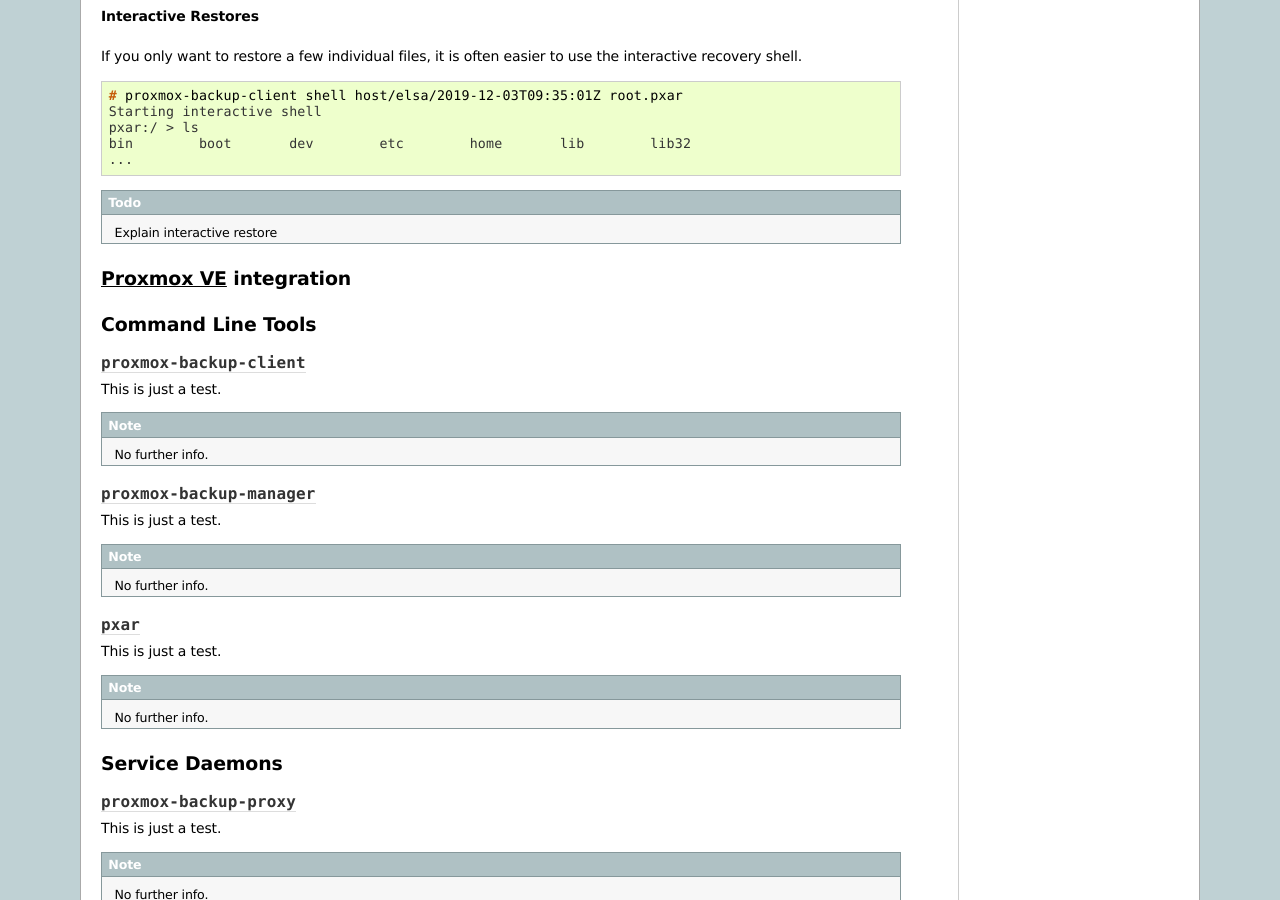
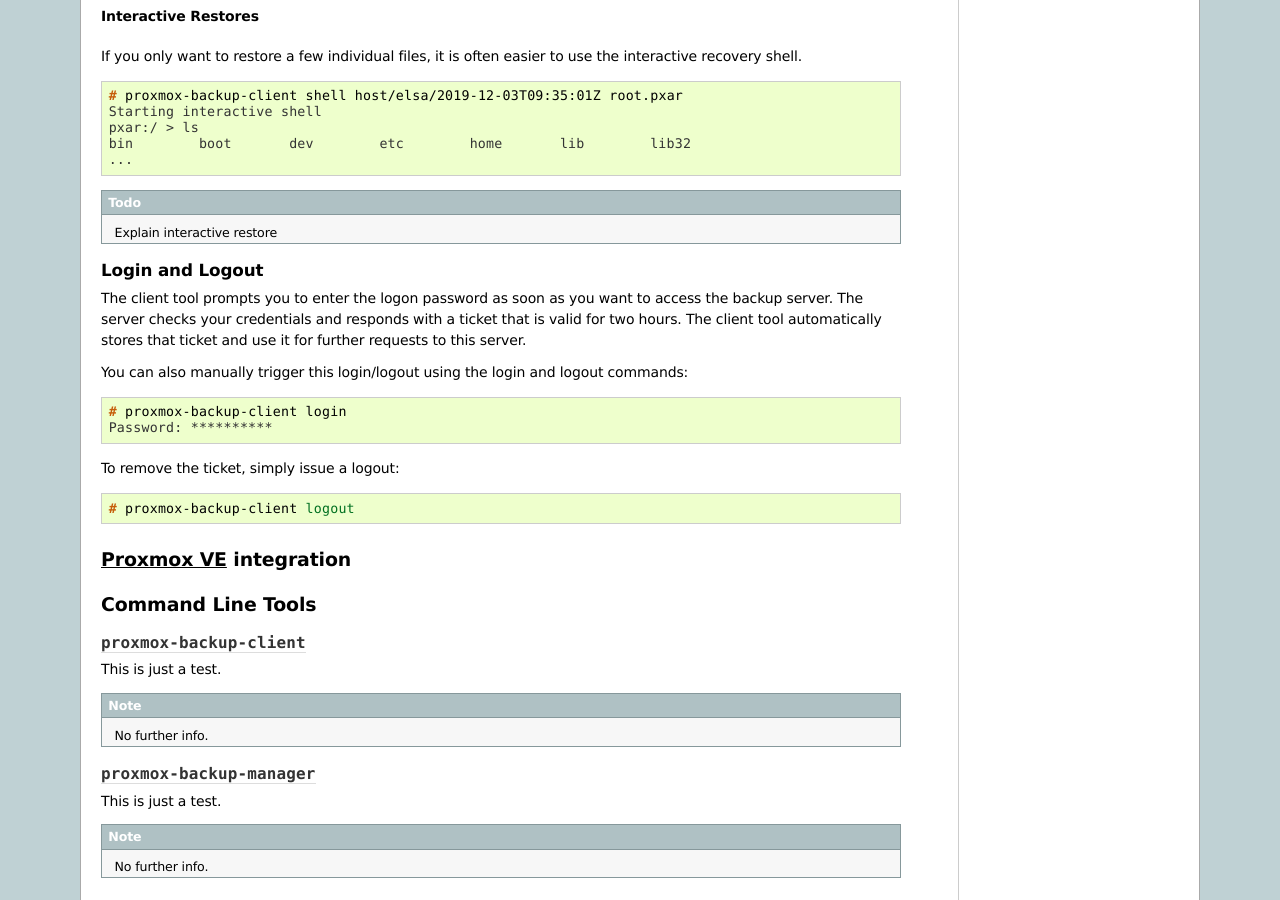
Before and after one commit to proxmox/proxmox-backup, a Sphinx documentation site: the page built from docs/administration-guide.rst, in a window 1280 px wide and 900 px high, scrolled down 4833 px. Built offline with Sphinx 7.4.7, drawn with Linux system fonts in a browser that asks for light colours.

Commit message:
docs/administration-guide.rst: describe login/logout

```diff
--- a/docs/administration-guide.rst
+++ b/docs/administration-guide.rst
@@ -371,6 +371,30 @@
 .. todo:: Explain interactive restore
 
 
+Login and Logout
+~~~~~~~~~~~~~~~~
+
+The client tool prompts you to enter the logon password as soon as you
+want to access the backup server. The server checks your credentials
+and responds with a ticket that is valid for two hours. The client
+tool automatically stores that ticket and use it for further requests
+to this server.
+
+You can also manually trigger this login/logout using the login and
+logout commands:
+
+.. code-block:: console
+
+  # proxmox-backup-client login
+  Password: **********
+
+To remove the ticket, simply issue a logout:
+
+.. code-block:: console
+
+  # proxmox-backup-client logout
+
+
 .. _pve-integration:
 
 `Proxmox VE`_ integration
```
